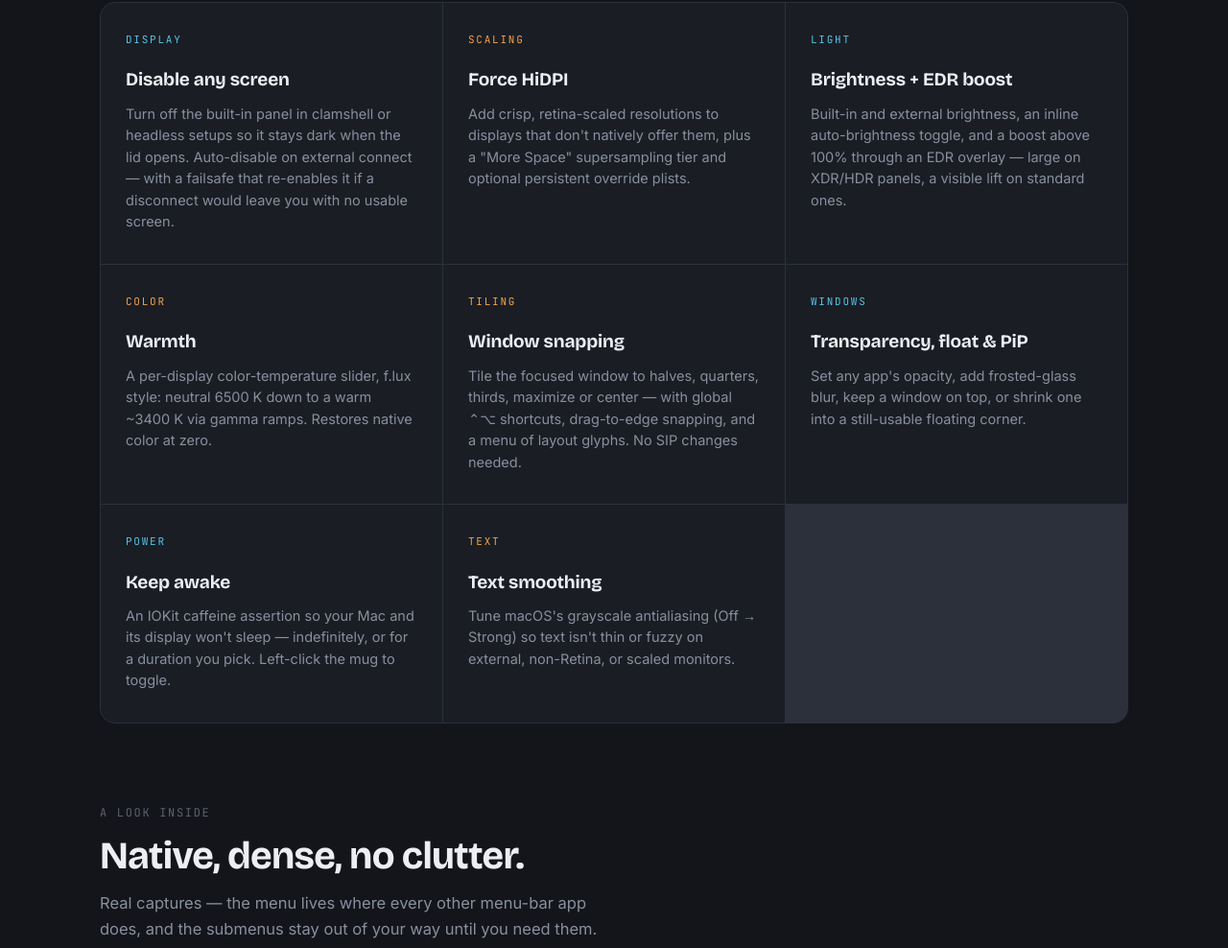
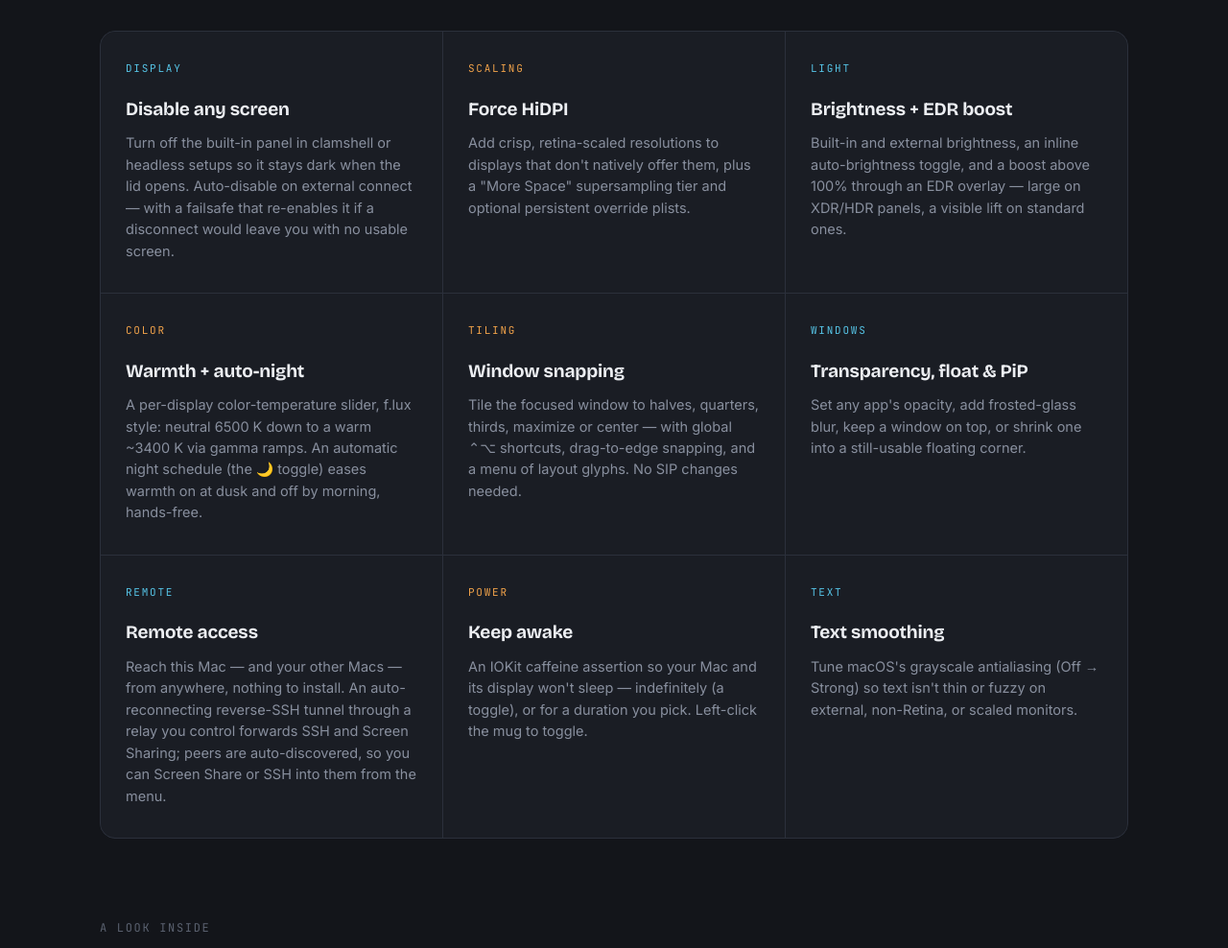
Before and after one commit to oabdrabo/DisplayDeck, a plain HTML site: page docs/index.html in a window 1280 px wide. Shown: the part 1187-2175 px from the top of the page at 96% size. Drawn offline with nearby package versions, Linux system fonts and the light colour scheme.

Commit message:
v2.4.0: Remote Access + auto-night warmth; toggle rows + submenu sweep; regen screenshots

```diff
--- a/docs/index.html
+++ b/docs/index.html
@@ -220,7 +220,7 @@
     <div class="reveal in">
       <span class="eyebrow">macOS menu-bar app · Apple Silicon · open source</span>
       <h1>Total control of your <span class="warm">Mac's displays.</span></h1>
-      <p class="lede">Disable screens, force crisp HiDPI, push brightness past 100%, warm the colors, snap windows into place, make any window float or go transparent — and keep your Mac awake. All from one coffee mug in your menu bar.</p>
+      <p class="lede">Disable screens, force crisp HiDPI, push brightness past 100%, warm the colors (auto at night), snap windows into place, make any window float or go transparent, reach your Mac from anywhere — and keep it awake. All from one coffee mug in your menu bar.</p>
       <div class="cta">
         <a class="btn download" href="https://github.com/oabdrabo/DisplayDeck/releases/latest/download/DisplayDeck.app.zip">
           <svg viewBox="0 0 16 16" fill="currentColor" aria-hidden="true"><path d="M8 1a1 1 0 0 1 1 1v6.59l2.3-2.3a1 1 0 1 1 1.4 1.42l-4 4a1 1 0 0 1-1.4 0l-4-4a1 1 0 0 1 1.4-1.42L7 8.59V2a1 1 0 0 1 1-1Zm-5 12a1 1 0 1 0 0 2h10a1 1 0 1 0 0-2H3Z"/></svg>
@@ -263,10 +263,11 @@
       <div class="feat"><span class="tag">DISPLAY</span><h3>Disable any screen</h3><p>Turn off the built-in panel in clamshell or headless setups so it stays dark when the lid opens. Auto-disable on external connect — with a failsafe that re-enables it if a disconnect would leave you with no usable screen.</p></div>
       <div class="feat"><span class="tag">SCALING</span><h3>Force HiDPI</h3><p>Add crisp, retina-scaled resolutions to displays that don't natively offer them, plus a "More Space" supersampling tier and optional persistent override plists.</p></div>
       <div class="feat"><span class="tag">LIGHT</span><h3>Brightness + EDR boost</h3><p>Built-in and external brightness, an inline auto-brightness toggle, and a boost above 100% through an EDR overlay — large on XDR/HDR panels, a visible lift on standard ones.</p></div>
-      <div class="feat"><span class="tag">COLOR</span><h3>Warmth</h3><p>A per-display color-temperature slider, f.lux style: neutral 6500&nbsp;K down to a warm ~3400&nbsp;K via gamma ramps. Restores native color at zero.</p></div>
+      <div class="feat"><span class="tag">COLOR</span><h3>Warmth + auto-night</h3><p>A per-display color-temperature slider, f.lux style: neutral 6500&nbsp;K down to a warm ~3400&nbsp;K via gamma ramps. An automatic night schedule (the 🌙 toggle) eases warmth on at dusk and off by morning, hands-free.</p></div>
       <div class="feat"><span class="tag">TILING</span><h3>Window snapping</h3><p>Tile the focused window to halves, quarters, thirds, maximize or center — with global ⌃⌥ shortcuts, drag-to-edge snapping, and a menu of layout glyphs. No SIP changes needed.</p></div>
       <div class="feat"><span class="tag">WINDOWS</span><h3>Transparency, float &amp; PiP</h3><p>Set any app's opacity, add frosted-glass blur, keep a window on top, or shrink one into a still-usable floating corner.</p></div>
-      <div class="feat"><span class="tag">POWER</span><h3>Keep awake</h3><p>An IOKit caffeine assertion so your Mac and its display won't sleep — indefinitely, or for a duration you pick. Left-click the mug to toggle.</p></div>
+      <div class="feat"><span class="tag">REMOTE</span><h3>Remote access</h3><p>Reach this Mac — and your other Macs — from anywhere, nothing to install. An auto-reconnecting reverse-SSH tunnel through a relay you control forwards SSH and Screen Sharing; peers are auto-discovered, so you can Screen Share or SSH into them from the menu.</p></div>
+      <div class="feat"><span class="tag">POWER</span><h3>Keep awake</h3><p>An IOKit caffeine assertion so your Mac and its display won't sleep — indefinitely (a toggle), or for a duration you pick. Left-click the mug to toggle.</p></div>
       <div class="feat"><span class="tag">TEXT</span><h3>Text smoothing</h3><p>Tune macOS's grayscale antialiasing (Off → Strong) so text isn't thin or fuzzy on external, non-Retina, or scaled monitors.</p></div>
     </div>
   </div>
@@ -281,6 +282,7 @@
       <p>Real captures — the menu lives where every other menu-bar app does, and the submenus stay out of your way until you need them.</p>
     </div>
     <div class="gallery reveal">
+      <figure><img src="assets/screenshots/remote.png" alt="Remote Access submenu — relay field, status, and discovered Macs" /><figcaption>remote access · relay &amp; peers</figcaption></figure>
       <figure><img src="assets/screenshots/windowsnap.png" alt="Window snap menu with layout glyphs" /><figcaption>window snapping · layout glyphs</figcaption></figure>
       <figure><img src="assets/screenshots/keepawake.png" alt="Keep-awake duration submenu" /><figcaption>keep-awake durations</figcaption></figure>
       <figure><img src="assets/screenshots/resolution.png" alt="Curated resolution picker" /><figcaption>resolution picker · ★ native</figcaption></figure>
@@ -308,6 +310,7 @@
       <div class="row"><span class="what">Window snapping</span><span class="api">tiles the focused window through the Accessibility API + global <b>RegisterEventHotKey</b> hot keys</span></div>
       <div class="row"><span class="what">Transparency &amp; blur</span><span class="api">a scripting addition injected into Dock calling <b>SLSSetWindowAlpha</b> over a private socket</span></div>
       <div class="row"><span class="what">Picture-in-Picture</span><span class="api">resizes the real window through the Accessibility API (<b>AXUIElement</b>)</span></div>
+      <div class="row"><span class="what">Remote access</span><span class="api">built-in <b>/usr/bin/ssh&nbsp;-R</b> reverse tunnel to a relay you control, auto-reconnecting, with read-only peer discovery</span></div>
     </div>
     <p class="spec-note">// Because these are private APIs, behavior can change between macOS releases.</p>
   </div>
```
Also changed, not shown: CHANGELOG.md, README.md, assets/screenshots/forcehidpi.png, assets/screenshots/keepawake.png, assets/screenshots/menu.png, assets/screenshots/remote.png (added), assets/screenshots/resolution.png, assets/screenshots/settings.png, assets/screenshots/windowsnap.png, docs/assets/screenshots/forcehidpi.png, docs/assets/screenshots/keepawake.png, docs/assets/screenshots/menu.png, docs/assets/screenshots/remote.png (added), docs/assets/screenshots/resolution.png, 2 more files, 3 other files.
